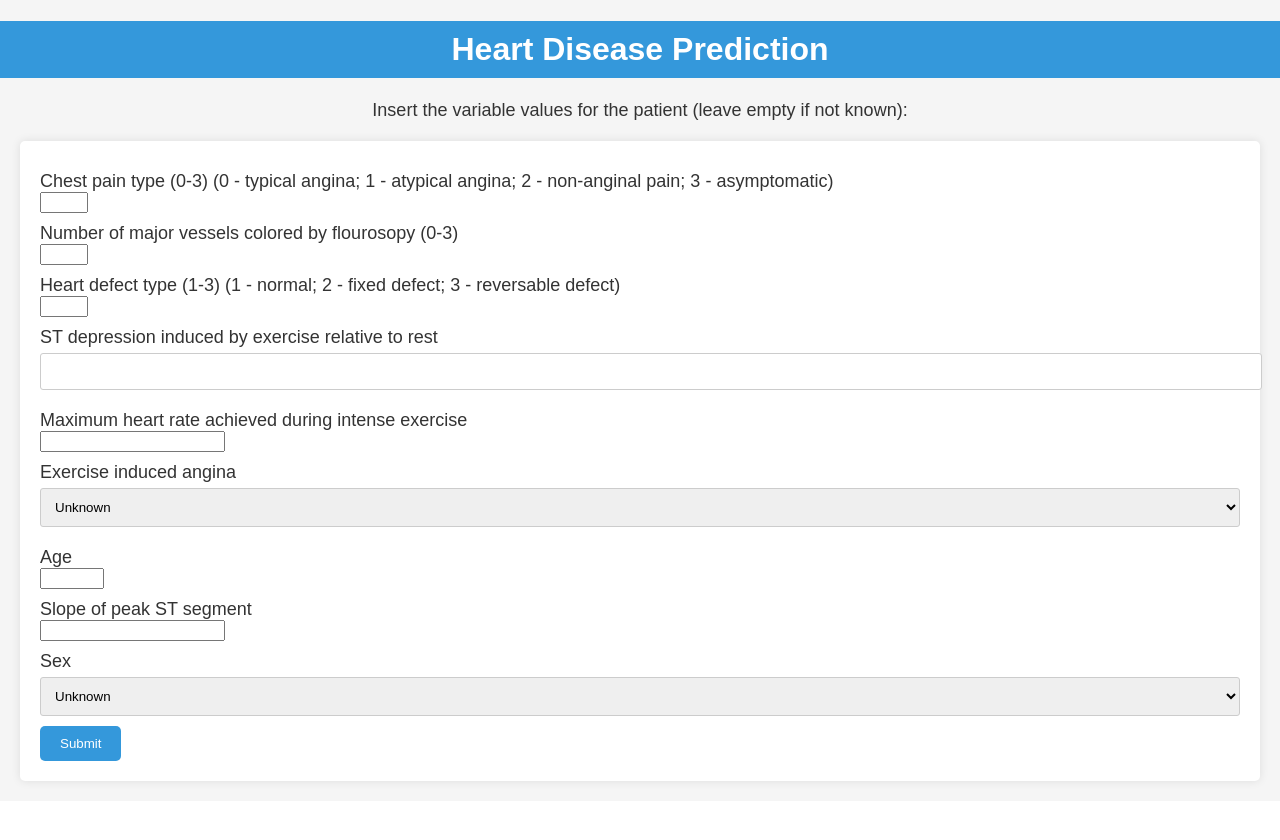
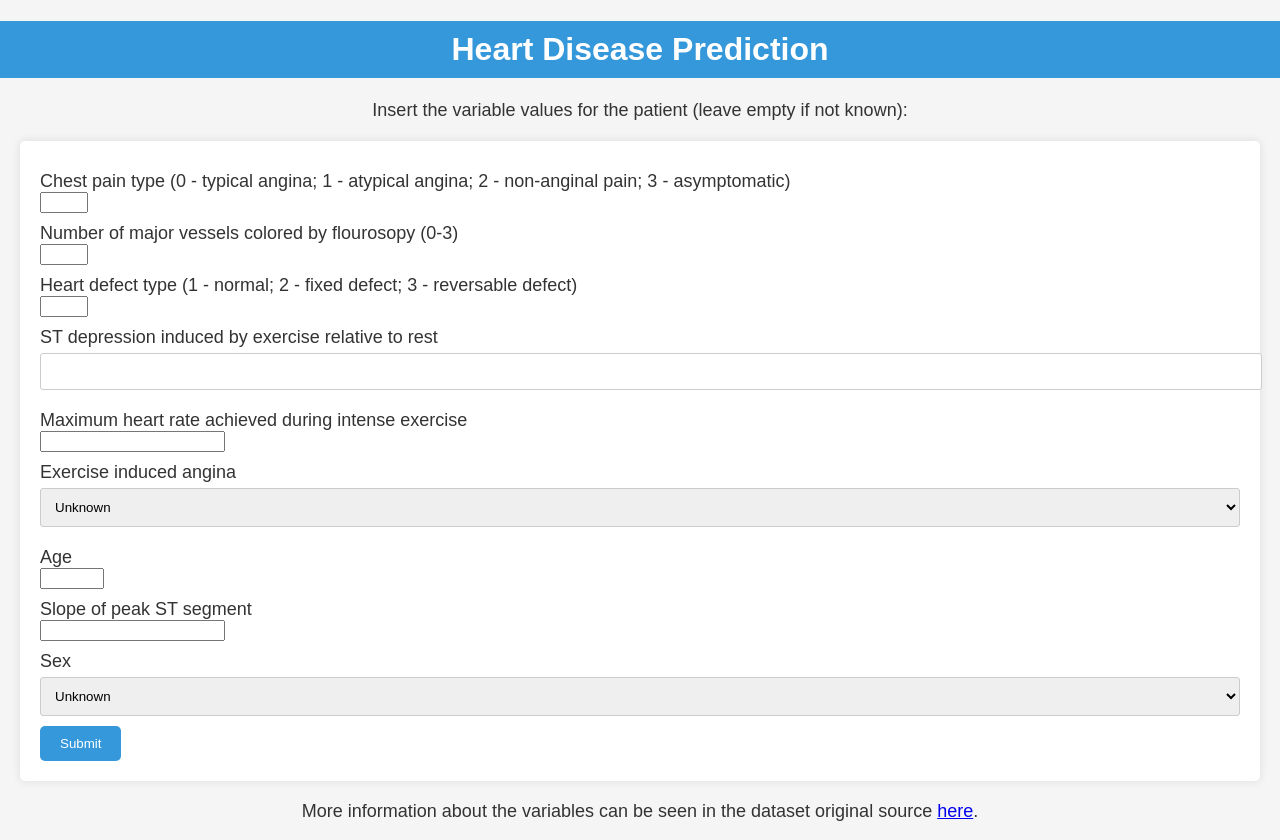
Before and after one commit to leo-cb/HeartDiseasePrediction_WebApp, a Flask app: page / in a window 1280 px wide. Before the commit the page ends 787 px from the top, so only its background shows below. Run offline with Flask 3, Linux system fonts and the light colour scheme; parts of the project's set-up code (start-up, migrations or seed data) failed here and were passed over; some libraries are stand-ins or nearby versions.

Commit message:
updated index.html

```diff
--- a/app/templates/index.html
+++ b/app/templates/index.html
@@ -79,7 +79,7 @@
     <form method="POST" action="/predict_http">
         {{ form.hidden_tag() }}
 
-        <label for="cp">Chest pain type (0-3) (0 - typical angina; 1 - atypical angina; 2 - non-anginal pain; 3 - asymptomatic)</label>
+        <label for="cp">Chest pain type (0 - typical angina; 1 - atypical angina; 2 - non-anginal pain; 3 - asymptomatic)</label>
 
         {{ form.cp(size=2) }}
         <br>
@@ -88,7 +88,7 @@
         {{ form.ca(size=2) }}
         <br>
 
-        <label for="thal">Heart defect type (1-3) (1 - normal; 2 - fixed defect; 3 - reversable defect)</label>
+        <label for="thal">Heart defect type (1 - normal; 2 - fixed defect; 3 - reversable defect)</label>
         {{ form.thal(size=2) }}
         <br>
 
@@ -118,6 +118,8 @@
         <input type="submit" value="Submit">
     </form>
 
+    <p>More information about the variables can be seen in the dataset original source <a href="https://archive.ics.uci.edu/dataset/45/heart+disease">here</a>.</p>
+
     {% if prediction_result %}
     <h2>Prediction Result</h2>
     <p>Prediction: {{ prediction_result.prediction }}</p>
```
